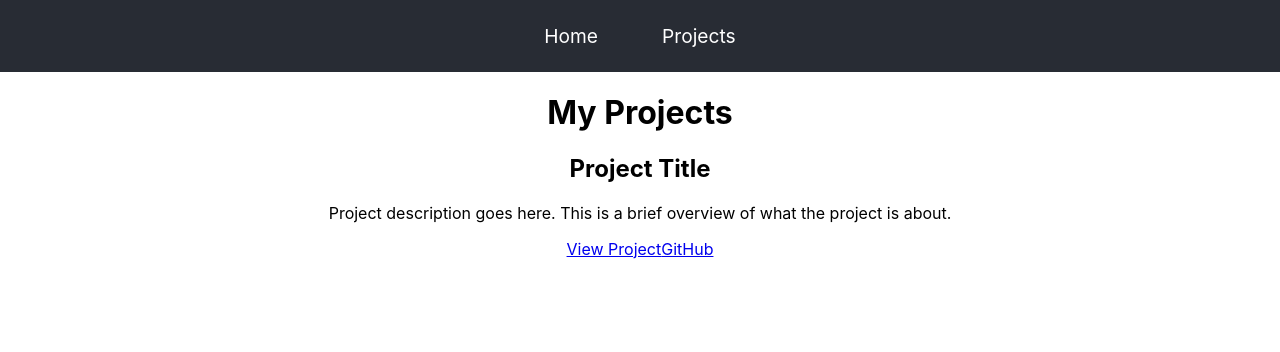
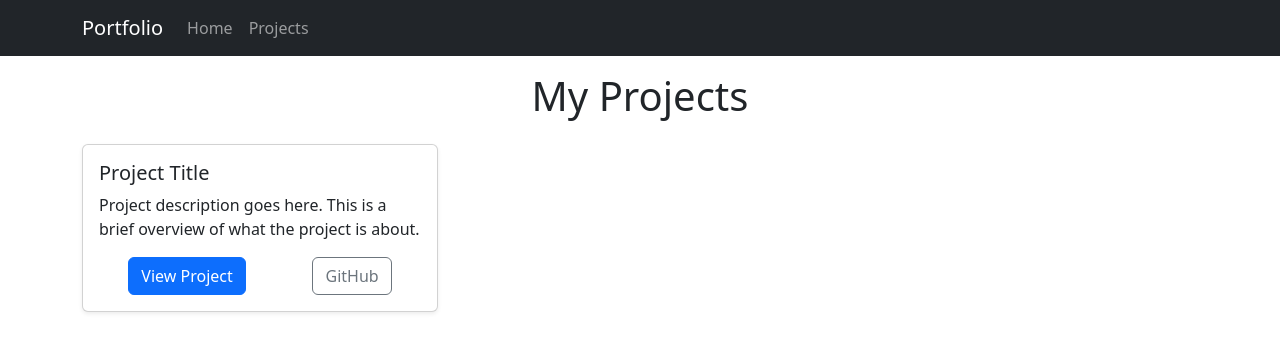
Before and after one commit to T-Ev/T-Ev.github.io, a React (Create React App) app: page /projects in a window 1280 px wide. Shown: the top 352 px of the page. Built offline with nearby package versions, Linux system fonts and the light colour scheme.

Commit message:
bootstrap conversion

```diff
--- a/package.json
+++ b/package.json
@@ -11,9 +11,12 @@
     "@types/jest": "^27.5.2",
     "@types/node": "^16.18.126",
     "@types/react": "^19.0.10",
+    "@types/react-bootstrap": "^0.32.37",
     "@types/react-dom": "^19.0.4",
     "@types/react-router-dom": "^5.3.3",
+    "bootstrap": "^5.3.3",
     "react": "^19.0.0",
+    "react-bootstrap": "^2.10.9",
     "react-dom": "^19.0.0",
     "react-router-dom": "^7.3.0",
     "react-scripts": "5.0.1",
--- a/src/App.css
+++ /dev/null
@@ -1,68 +0,0 @@
-.App {
-  text-align: center;
-}
-
-.App-logo {
-  height: 40vmin;
-  pointer-events: none;
-}
-
-@media (prefers-reduced-motion: no-preference) {
-  .App-logo {
-    animation: App-logo-spin infinite 20s linear;
-  }
-}
-
-.App-nav {
-  background-color: #282c34;
-  padding: 1rem;
-  display: flex;
-  justify-content: center;
-  gap: 2rem;
-}
-
-.nav-link {
-  color: white;
-  text-decoration: none;
-  font-size: 1.2rem;
-  padding: 0.5rem 1rem;
-  border-radius: 4px;
-  transition: background-color 0.2s ease;
-}
-
-.nav-link:hover {
-  background-color: rgba(255, 255, 255, 0.1);
-}
-
-.App-header {
-  background-color: #282c34;
-  min-height: 100vh;
-  display: flex;
-  flex-direction: column;
-  align-items: center;
-  justify-content: center;
-  font-size: calc(10px + 2vmin);
-  color: white;
-}
-
-.App-header a {
-  color: #61dafb;
-  text-decoration: none;
-}
-
-.App-header a:hover {
-  text-decoration: underline;
-}
-
-.App-link {
-  color: #61dafb;
-}
-
-@keyframes App-logo-spin {
-  from {
-    transform: rotate(0deg);
-  }
-  to {
-    transform: rotate(360deg);
-  }
-}
--- a/src/App.tsx
+++ b/src/App.tsx
@@ -1,35 +1,51 @@
 import React from "react";
 import { BrowserRouter as Router, Routes, Route, Link } from "react-router-dom";
-import "./App.css";
+import { Navbar, Nav, Container } from "react-bootstrap";
 import Projects from "./components/Projects";
 
 function App() {
   return (
     <Router>
-      <div className="App">
-        <nav className="App-nav">
-          <Link to="/" className="nav-link">
+      <div className="min-vh-100 d-flex flex-column">
+        <Navbar bg="dark" variant="dark" expand="lg" className="mb-3">
+          <Container>
+            <Navbar.Brand as={Link} to="/">
+              Portfolio
+            </Navbar.Brand>
+            <Navbar.Toggle aria-controls="basic-navbar-nav" />
+            <Navbar.Collapse id="basic-navbar-nav">
+              <Nav className="me-auto">
+                <Nav.Link as={Link} to="/">
                   Home
-          </Link>
-          <Link to="/projects" className="nav-link">
+                </Nav.Link>
+                <Nav.Link as={Link} to="/projects">
                   Projects
-          </Link>
-        </nav>
+                </Nav.Link>
+              </Nav>
+            </Navbar.Collapse>
+          </Container>
+        </Navbar>
 
+        <Container className="flex-grow-1">
           <Routes>
             <Route path="/projects" element={<Projects />} />
             <Route
               path="/"
               element={
-              <header className="App-header">
-                <h1>Welcome</h1>
-                <p>
-                  Welcome to my portfolio. Check out my <Link to="/projects">projects</Link>!
+                <div className="text-center py-5">
+                  <h1 className="display-4 mb-4">Welcome</h1>
+                  <p className="lead">
+                    Welcome to my portfolio. Check out my{" "}
+                    <Link to="/projects" className="text-decoration-none">
+                      projects
+                    </Link>
+                    !
                   </p>
-              </header>
+                </div>
               }
             />
           </Routes>
+        </Container>
       </div>
     </Router>
   );
--- a/src/components/Projects.css
+++ /dev/null
@@ -1,52 +0,0 @@
-.projects-container {
-  padding: 2rem;
-  max-width: 1200px;
-  margin: 0 auto;
-}
-
-.projects-grid {
-  display: grid;
-  grid-template-columns: repeat(auto-fit, minmax(300px, 1fr));
-  gap: 2rem;
-  margin-top: 2rem;
-}
-
-.project-card {
-  background: #ffffff;
-  border-radius: 8px;
-  padding: 1.5rem;
-  box-shadow: 0 2px 4px rgba(0, 0, 0, 0.1);
-  transition: transform 0.2s ease-in-out;
-}
-
-.project-card:hover {
-  transform: translateY(-5px);
-}
-
-.project-card h2 {
-  margin: 0 0 1rem 0;
-  color: #333;
-}
-
-.project-card p {
-  color: #666;
-  margin-bottom: 1.5rem;
-}
-
-.project-links {
-  display: flex;
-  gap: 1rem;
-}
-
-.project-link {
-  padding: 0.5rem 1rem;
-  background: #007bff;
-  color: white;
-  text-decoration: none;
-  border-radius: 4px;
-  transition: background-color 0.2s ease;
-}
-
-.project-link:hover {
-  background: #0056b3;
-}
--- a/src/components/Projects.tsx
+++ b/src/components/Projects.tsx
@@ -1,24 +1,29 @@
 import React from "react";
+import { Card, Row, Col, Button } from "react-bootstrap";
 
 const Projects: React.FC = () => {
   return (
-    <div className="projects-container">
-      <h1>My Projects</h1>
-      <div className="projects-grid">
+    <div>
+      <h1 className="text-center mb-4">My Projects</h1>
+      <Row xs={1} md={2} lg={3} className="g-4">
         {/* Example project card */}
-        <div className="project-card">
-          <h2>Project Title</h2>
-          <p>Project description goes here. This is a brief overview of what the project is about.</p>
-          <div className="project-links">
-            <a href="#" className="project-link">
-              View Project
-            </a>
-            <a href="#" className="project-link">
-              GitHub
-            </a>
-          </div>
-        </div>
-      </div>
+        <Col>
+          <Card className="h-100 shadow-sm">
+            <Card.Body>
+              <Card.Title>Project Title</Card.Title>
+              <Card.Text>Project description goes here. This is a brief overview of what the project is about.</Card.Text>
+              <div className="d-flex justify-content-around mt-auto">
+                <Button variant="primary" href="#" className="me-2">
+                  View Project
+                </Button>
+                <Button variant="outline-secondary" href="#">
+                  GitHub
+                </Button>
+              </div>
+            </Card.Body>
+          </Card>
+        </Col>
+      </Row>
     </div>
   );
 };
--- a/src/index.css
+++ /dev/null
@@ -1,13 +0,0 @@
-body {
-  margin: 0;
-  font-family: -apple-system, BlinkMacSystemFont, 'Segoe UI', 'Roboto', 'Oxygen',
-    'Ubuntu', 'Cantarell', 'Fira Sans', 'Droid Sans', 'Helvetica Neue',
-    sans-serif;
-  -webkit-font-smoothing: antialiased;
-  -moz-osx-font-smoothing: grayscale;
-}
-
-code {
-  font-family: source-code-pro, Menlo, Monaco, Consolas, 'Courier New',
-    monospace;
-}
```
Also changed, not shown: src/index.tsx (+6 -8 lines), 1 other file (tests, documents, lock files or other folders). Lines whose indentation alone changed are shown as unchanged.
